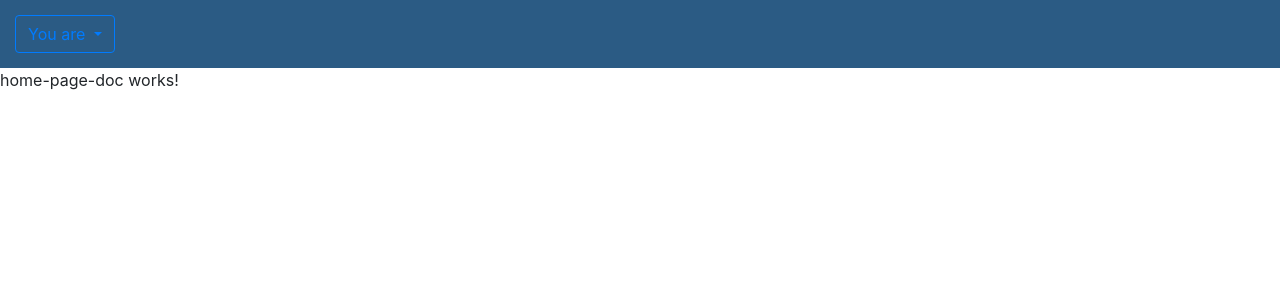
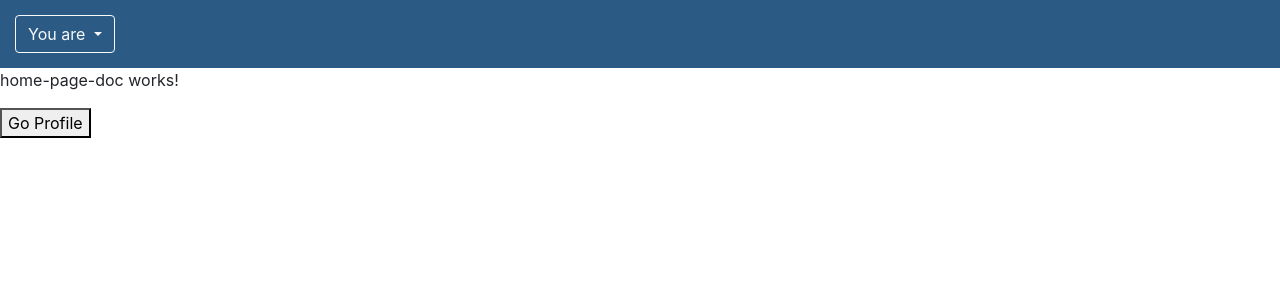
Before and after one commit to 5SURVIVORS/My-Doc, an Angular app in the folder MyDoc/: page /doctor in a window 1280 px wide. Shown: the top 300 px of the page. Built offline with nearby package versions, Linux system fonts and the light colour scheme.

Commit message:
some error fixed with bootstrap add routes for profile and profile doc

```diff
--- a/MyDoc/src/app/DoctorComponents/home-page-doc/home-page-doc.component.html
+++ b/MyDoc/src/app/DoctorComponents/home-page-doc/home-page-doc.component.html
@@ -1 +1,2 @@
 <p>home-page-doc works!</p>
+<button routerLink='/profileDoc'> Go Profile</button>
--- a/MyDoc/src/app/DoctorComponents/profil/profil.component.html
+++ b/MyDoc/src/app/DoctorComponents/profil/profil.component.html
@@ -1 +1 @@
-<p>profil works!</p>
+<p>profil Doc works!</p>
--- a/MyDoc/src/app/PatientComponents/home-page/home-page.component.html
+++ b/MyDoc/src/app/PatientComponents/home-page/home-page.component.html
@@ -1,3 +1,2 @@
-
-
 <p>home-page works!</p>
+<button routerLink='/profilePat'> Go Profile</button>
--- a/MyDoc/src/app/app.module.ts
+++ b/MyDoc/src/app/app.module.ts
@@ -48,7 +48,9 @@ import { NgbModule } from '@ng-bootstrap/ng-bootstrap'
     RouterModule.forRoot([
       { path: 'home', component: HomeComponent },
       { path: 'doctor', component: HomePageDocComponent },
-      { path: 'patient', component: HomePageComponent }
+      { path: 'patient', component: HomePageComponent },
+      { path: 'profileDoc', component: ProfilDocComponent },
+      { path: 'profilePat', component: ProfilComponent }
     ]),
     NgbModule,
   ],
--- a/MyDoc/src/app/nav-bar/nav-bar.component.html
+++ b/MyDoc/src/app/nav-bar/nav-bar.component.html
@@ -3,7 +3,7 @@
         <div class="row">
             <div class="col">
                 <div ngbDropdown class="d-inline-block">
-                    <button class="btn btn-outline-primary" id="dropdownBasic1" ngbDropdownToggle> You are </button>
+                    <button class="btn btn-outline-light" id="dropdownBasic1" ngbDropdownToggle> You are </button>
                     <div ngbDropdownMenu aria-labelledby="dropdownBasic1">
                         <a ngbDropdownItem routerLink='/doctor'>Doctor ?</a>
                         <a ngbDropdownItem routerLink='/patient'>Patient ?</a>
```
Also changed, not shown: 1 other file (tests, documents, lock files or other folders).
